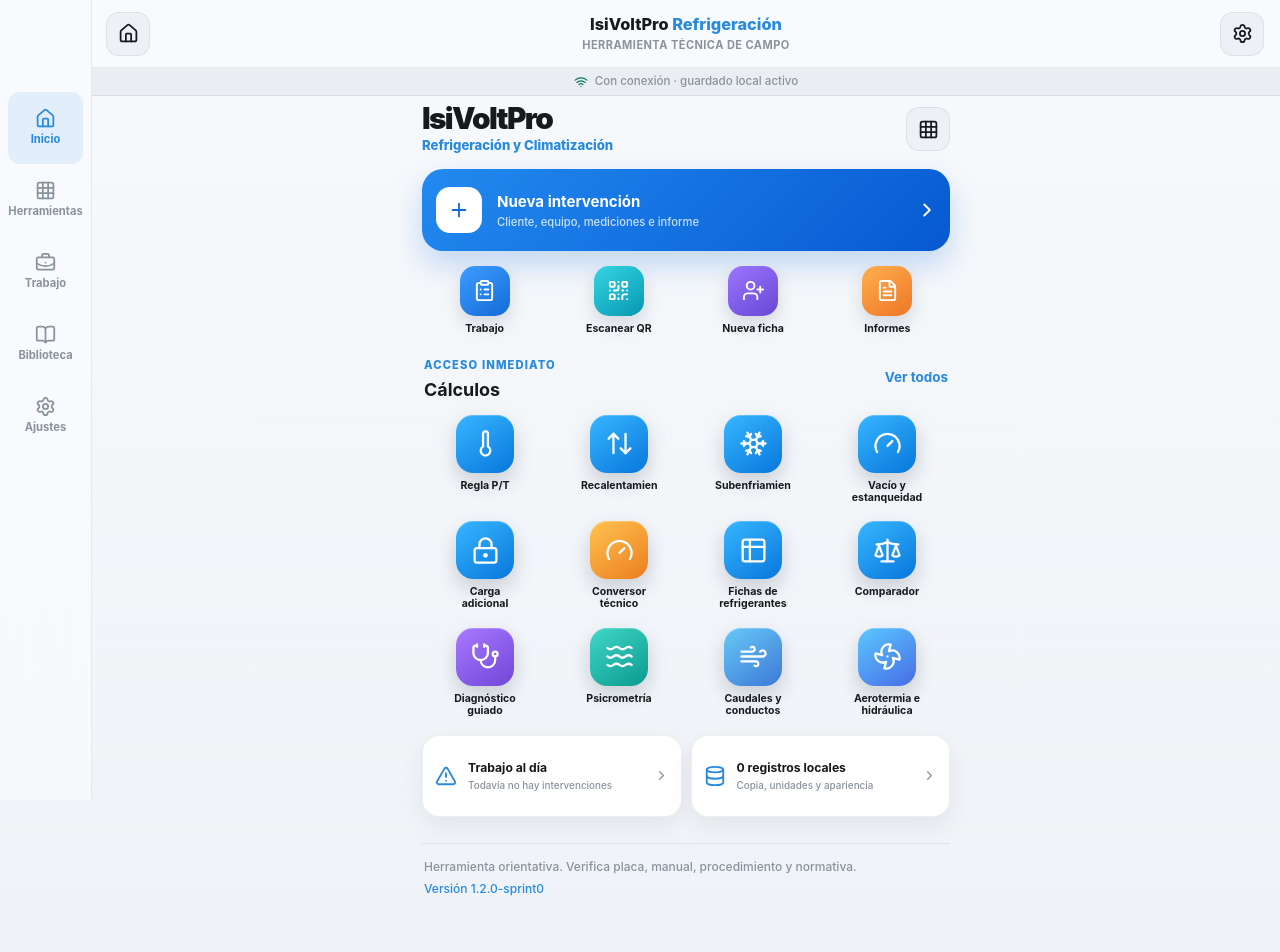
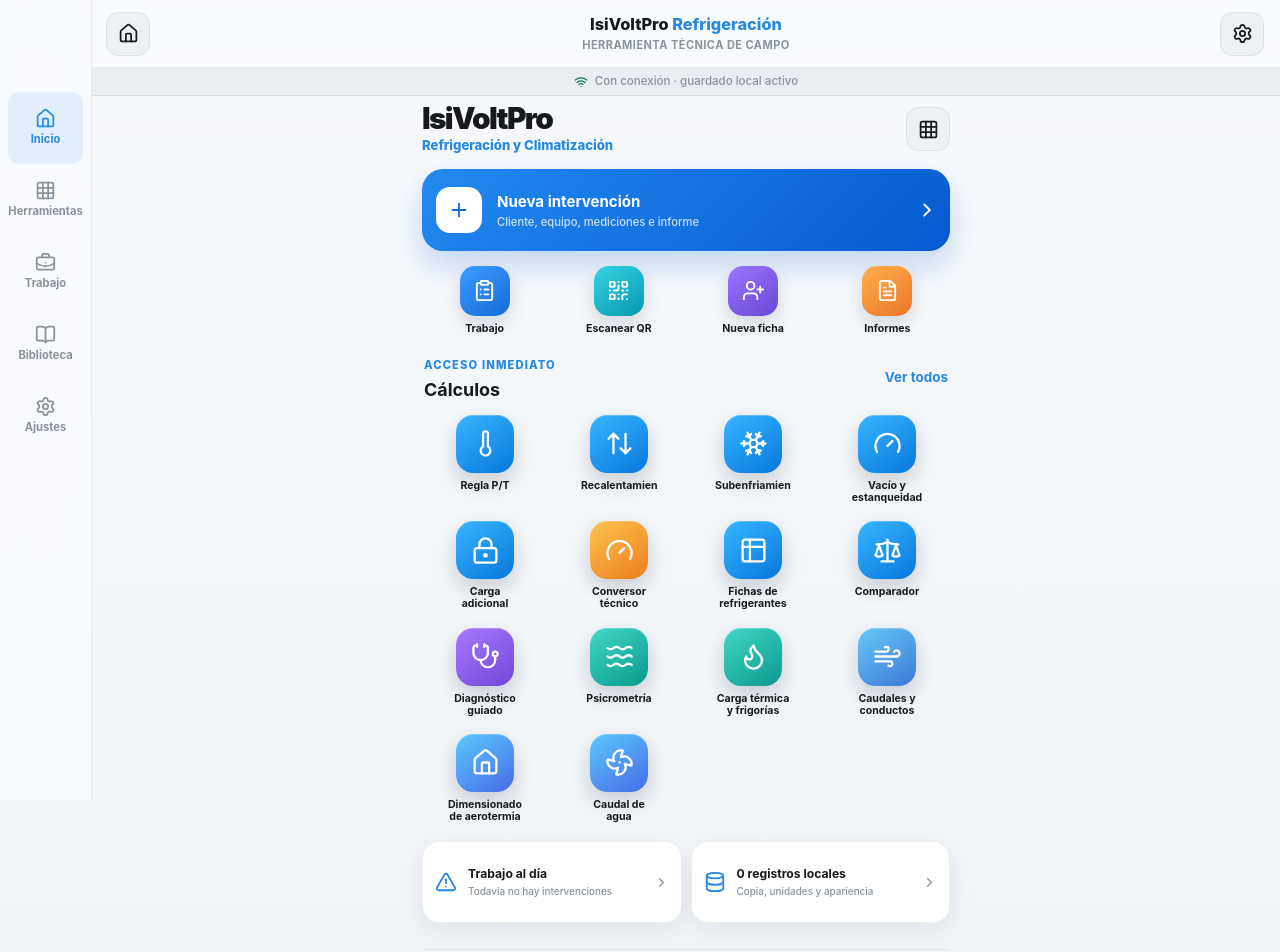
Before and after one commit to izc05/isivoltpro-refrigeracion, a React (Vite) app: page / in a window 1280 px wide. Shown: the top 952 px of the page. Built offline with nearby package versions, Linux system fonts and the light colour scheme.

Commit message:
Activar herramientas de frigorías y aerotermia

```diff
--- a/src/sprint0/tool-catalog.ts
+++ b/src/sprint0/tool-catalog.ts
@@ -1,4 +1,4 @@
-import { Activity, ArrowUpDown, Cable, Fan, Flame, Gauge, LockKeyhole, Scale, Snowflake, Stethoscope, Table2, Thermometer, Waves, Wind, Zap } from 'lucide-react'
+import { Activity, ArrowUpDown, Cable, Fan, Flame, Gauge, Home, LockKeyhole, Scale, Snowflake, Stethoscope, Table2, Thermometer, Waves, Wind, Zap } from 'lucide-react'
 
 export type ToolCategory = 'refrigerantes' | 'climatizacion' | 'conductos' | 'aerotermia' | 'electricidad' | 'diagnostico'
 export type ToolStatus = 'active' | 'planned'
@@ -106,12 +106,12 @@
   },
   {
     id: 'thermal-load',
-    title: 'Carga térmica orientativa',
-    subtitle: 'Superficie, orientación, ocupación, ventanas y potencia estimada.',
-    path: '/planned/thermal-load',
+    title: 'Carga térmica y frigorías',
+    subtitle: 'Transmisión, radiación, humedad, sensible, latente y potencia de diseño.',
+    path: '/thermal-load',
     icon: Flame,
     category: 'climatizacion',
-    status: 'planned',
+    status: 'active',
   },
   {
     id: 'ducts',
@@ -132,9 +132,18 @@
     status: 'planned',
   },
   {
+    id: 'aerothermal-sizing',
+    title: 'Dimensionado de aerotermia',
+    subtitle: 'Carga, equipo, modulación, ACS, hidráulica, electricidad y coste.',
+    path: '/aerothermal-sizing',
+    icon: Home,
+    category: 'aerotermia',
+    status: 'active',
+  },
+  {
     id: 'hydraulics',
-    title: 'Aerotermia e hidráulica',
-    subtitle: 'Caudal de agua, depósito, vaso de expansión, ACS y suelo radiante.',
+    title: 'Caudal de agua',
+    subtitle: 'Caudal hidráulico desde potencia térmica y salto de temperatura.',
     path: '/hydraulics',
     icon: Fan,
     category: 'aerotermia',
```
